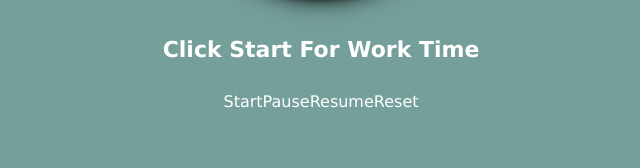
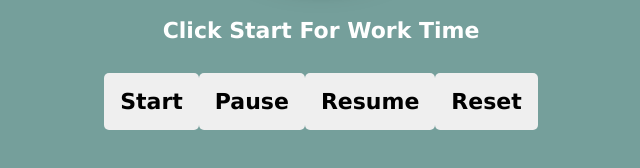
Before and after one commit to riteshK8055/pomodoro-timer, a plain HTML site: page index.html in a window 1280 px wide. Shown: the part 486-654 px from the top of the page, without its empty margins (319-959 px from the left). Drawn offline with Linux system fonts and the light colour scheme.

Commit message:
html code modified according to js

```diff
--- a/index.html
+++ b/index.html
@@ -13,10 +13,10 @@
         <h1 class="title">Click Start For Work Time</h1>
         <div class="buttons">
 
-            <div class="startBtn">Start</div>
-            <div class="pauseBtn">Pause</div>
-            <div class="ResumeBtn">Resume</div>
-            <div class="ResetBtn">Reset</div>
+            <button class="startBtn" style="--clr:#008000">Start</button>
+            <button class="pauseBtn" style="--clr:#ff0000">Pause</button>
+            <button class="ResumeBtn" style="--clr:#5151db">Resume</button>
+            <button class="ResetBtn" style="--clr:#ffa500">Reset</button>
         </div>
     </div>
 
```
